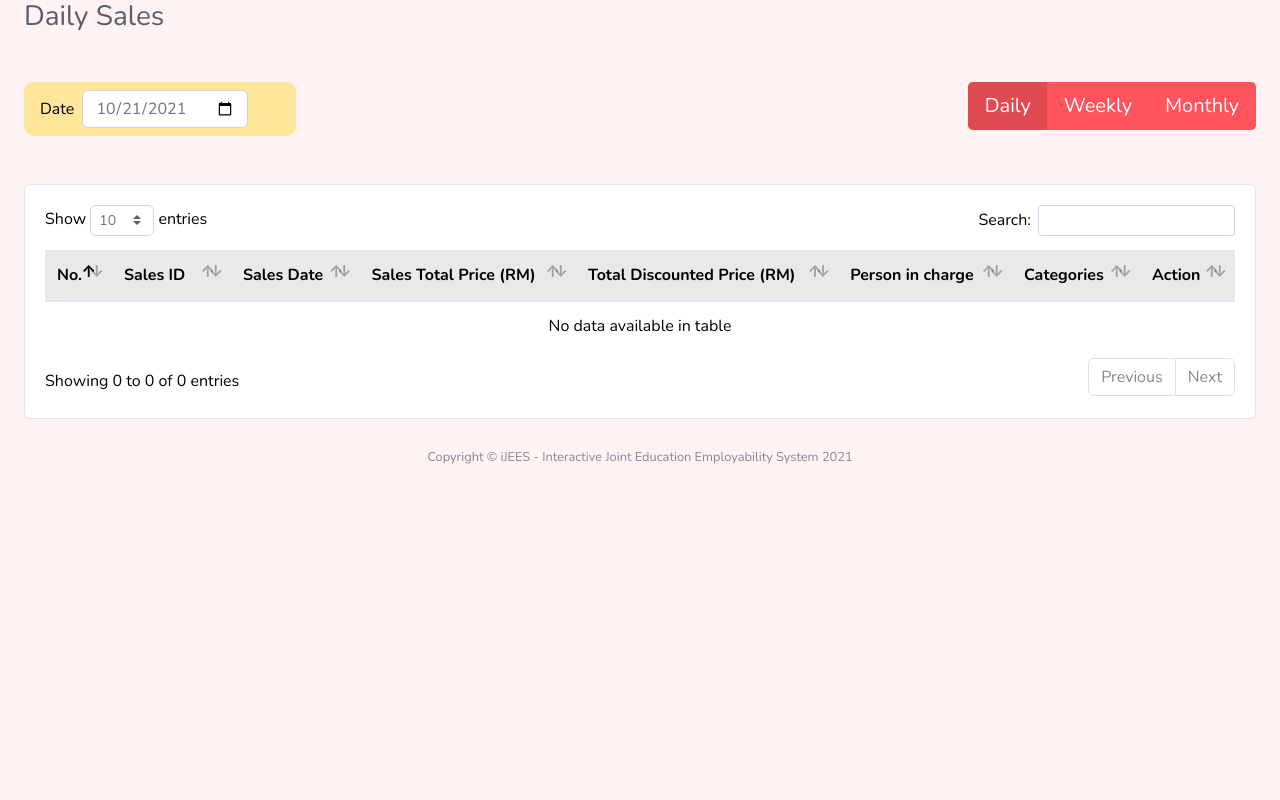
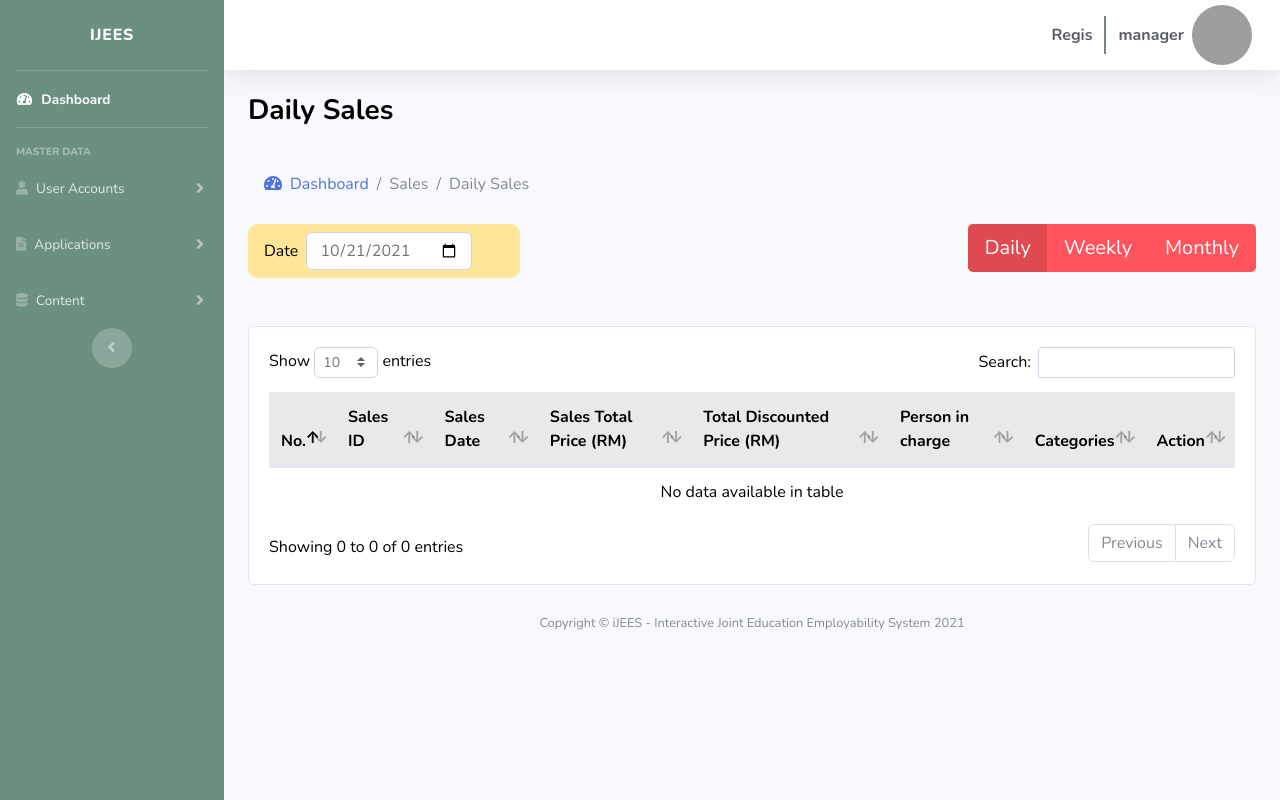
Before and after one commit to the-survivors/php-sreps, a CodeIgniter app: page /php-sreps/sales/sales/ in a window 1280 px wide. Run offline with CodeIgniter, Linux system fonts and the light colour scheme; data that the repository does not hold is empty; some libraries are stand-ins or nearby versions; grey boxes are pictures that could not be loaded.

Commit message:
Read description
- remove background color for manager pages
- update headings and breadcrumb
- added sidenav,topnav and topbar to views

```diff
--- a/application/controllers/sales/Sales.php
+++ b/application/controllers/sales/Sales.php
@@ -31,6 +31,7 @@ class Sales extends CI_Controller
 
 			//loading views and passing data to view
 			$this->load->view('internal_templates/header', $data);
+			$this->load->view('external_templates/topnav');
 			$this->load->view('sales/sales_list_view');
 			$this->load->view('internal_templates/footer');
 		}
@@ -227,6 +228,7 @@ class Sales extends CI_Controller
 
 		//loading views and passing data to view
 		$this->load->view('internal_templates/header', $data);
+		$this->load->view('external_templates/topnav');
 		$this->load->view('sales/sales_edit_view');
 		$this->load->view('internal_templates/footer');
 	}
@@ -305,6 +307,8 @@ class Sales extends CI_Controller
 		$data['include_js'] = 'sales_daily';
 
 		$this->load->view('internal_templates/header', $data);
+		$this->load->view('internal_templates/sidenav');
+		$this->load->view('internal_templates/topbar');
 		$this->load->view('sales/sales_daily_view');
 		$this->load->view('internal_templates/footer');
 	}
@@ -332,6 +336,8 @@ class Sales extends CI_Controller
 		$data['include_js'] = 'sales_weekly';
 
 		$this->load->view('internal_templates/header', $data);
+		$this->load->view('internal_templates/sidenav');
+		$this->load->view('internal_templates/topbar');
 		$this->load->view('sales/sales_weekly_view');
 		$this->load->view('internal_templates/footer');
 	}
@@ -352,6 +358,8 @@ class Sales extends CI_Controller
 		$data['include_js'] = 'sales_monthly';
 
 		$this->load->view('internal_templates/header', $data);
+		$this->load->view('internal_templates/sidenav');
+		$this->load->view('internal_templates/topbar');
 		$this->load->view('sales/sales_monthly_view');
 		$this->load->view('internal_templates/footer');
 	}
--- a/application/views/sales/sales_daily_view.php
+++ b/application/views/sales/sales_daily_view.php
@@ -34,7 +34,7 @@
     var base_url = "<?php echo base_url(); ?>";
 </script>
 
-<body id="page-top" style="background:#FEF2F2;">
+<body id="page-top">
 
     <!-- Page Wrapper -->
     <div id="wrapper">
@@ -46,14 +46,27 @@
             <div id="content">
 
                 <!-- Begin Page Content -->
-                <div class="container-fluid" style="background:#FEF2F2;">
+                <div class="container-fluid"">
 
                     <!-- Page Heading -->
                     <div class="d-sm-flex align-items-center justify-content-between mb-4">
-                        <h1 class="h3 mb-0 text-gray-800">Daily Sales</h1>
+                        <h1 class="h3  font-weight-bold" style="color: black">Daily Sales</h1>
                     </div>
 
-                    <div class="row my-5">
+                    <!-- Breadcrumn -->
+                    <div class="row">
+                        <div class="breadcrumb-wrapper col-xl-9">
+                            <ol class="breadcrumb" style="background-color:rgba(0, 0, 0, 0);">
+                                <li class="breadcrumb-item">
+                                    <a href="<?php echo base_url(''); ?>"><i class="fas fa-tachometer-alt pr-2"></i>Dashboard</a>
+                                </li>
+                                <li class="breadcrumb-item active">Sales</li>
+                                <li class="breadcrumb-item active">Daily Sales</li>
+                            </ol>
+                        </div>
+                    </div>
+
+                    <div class="row mb-5">
                         <div class="col-xl-3">
                             <div class="" style="background-color:#FFE699; border-radius:10px; width:17.0em; height:auto;">
                                 <div class="px-3 py-2 "> <span style="color:white;">
--- a/application/views/sales/sales_edit_view.php
+++ b/application/views/sales/sales_edit_view.php
@@ -42,7 +42,7 @@ foreach ($subcategory as $s) {
 
                     <!-- Page Heading -->
                     <div class="d-sm-flex align-items-center justify-content-between mb-4">
-                        <h1 class="h3 mb-0 text-gray-800">Sales</h1>
+                        <h1 class="h3 mt-5 font-weight-bold" style="color: black">Edit Sales</h1>
                     </div>
 
                     <!-- Breadcrumn -->
@@ -50,7 +50,7 @@ foreach ($subcategory as $s) {
                         <div class="breadcrumb-wrapper col-xl-9">
                             <ol class="breadcrumb" style="background-color:rgba(0, 0, 0, 0);">
                                 <li class="breadcrumb-item">
-                                    <a href="<?php echo base_url(''); ?>"><i class="fas fa-tachometer-alt"></i> Home</a>
+                                    <a href="<?php echo base_url(''); ?>"><i class="fas fa-tachometer-alt"></i> Dashboard</a>
                                 </li>
                                 <li class="breadcrumb-item">
                                     <a href="<?= base_url('sales/sales/'); ?>"></i>Sales</a>
--- a/application/views/sales/sales_list_view.php
+++ b/application/views/sales/sales_list_view.php
@@ -57,7 +57,7 @@ foreach ($subcategory as $s) {
 
                     <!-- Page Heading -->
                     <div class="d-sm-flex align-items-center justify-content-between mb-4">
-                        <h1 class="h3 mb-0 text-gray-800">Sales</h1>
+                        <h1 class="h3 mt-5 font-weight-bold" style="color: black">Sales</h1>
                     </div>
 
                     <!-- Breadcrumn -->
@@ -65,7 +65,7 @@ foreach ($subcategory as $s) {
                         <div class="breadcrumb-wrapper col-xl-9">
                             <ol class="breadcrumb" style="background-color:rgba(0, 0, 0, 0);">
                                 <li class="breadcrumb-item">
-                                    <a href="<?php echo base_url(''); ?>"><i class="fas fa-tachometer-alt"></i> Home</a>
+                                    <a href="<?php echo base_url(''); ?>"><i class="fas fa-tachometer-alt"></i> Dashboard</a>
                                 </li>
                                 <li class="breadcrumb-item active">Sales</li>
                             </ol>
```
Also changed, not shown: application/views/sales/sales_monthly_view.php (+17 -4 lines), application/views/sales/sales_weekly_view.php (+17 -4 lines).
